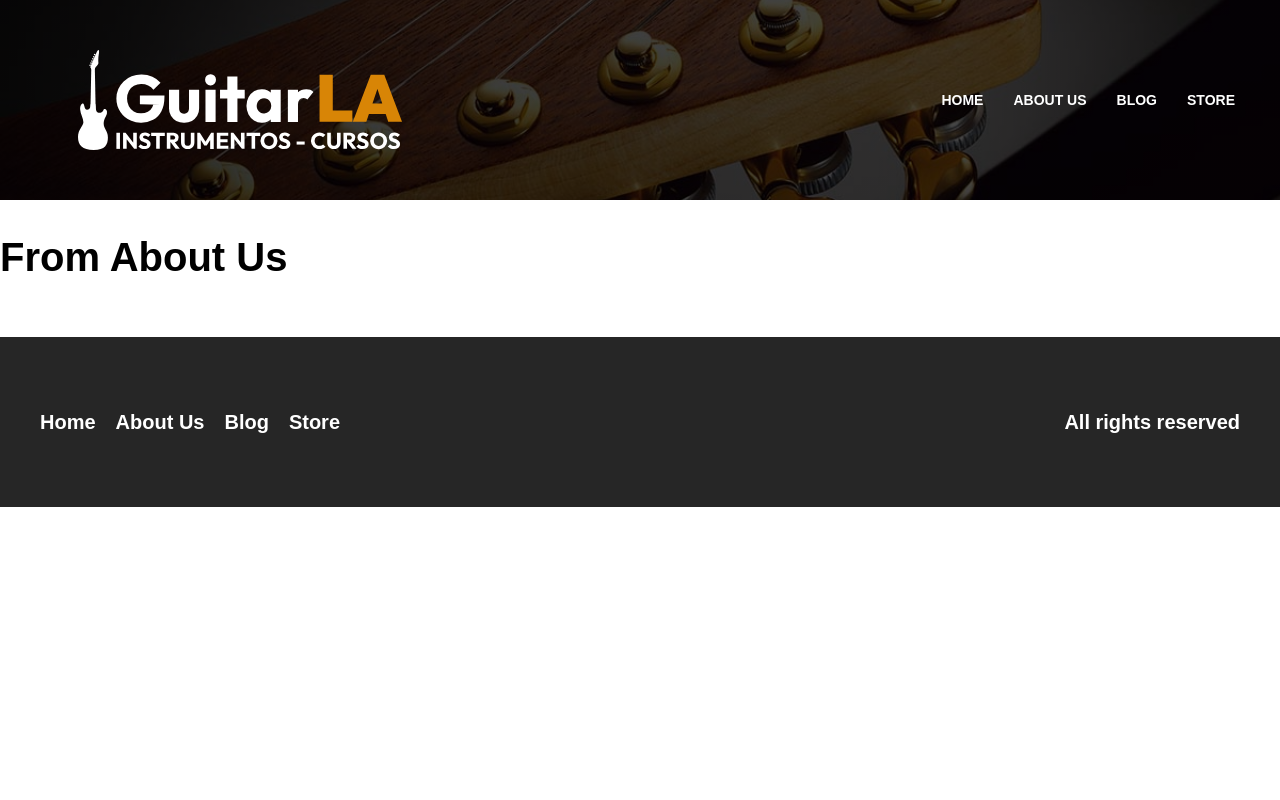
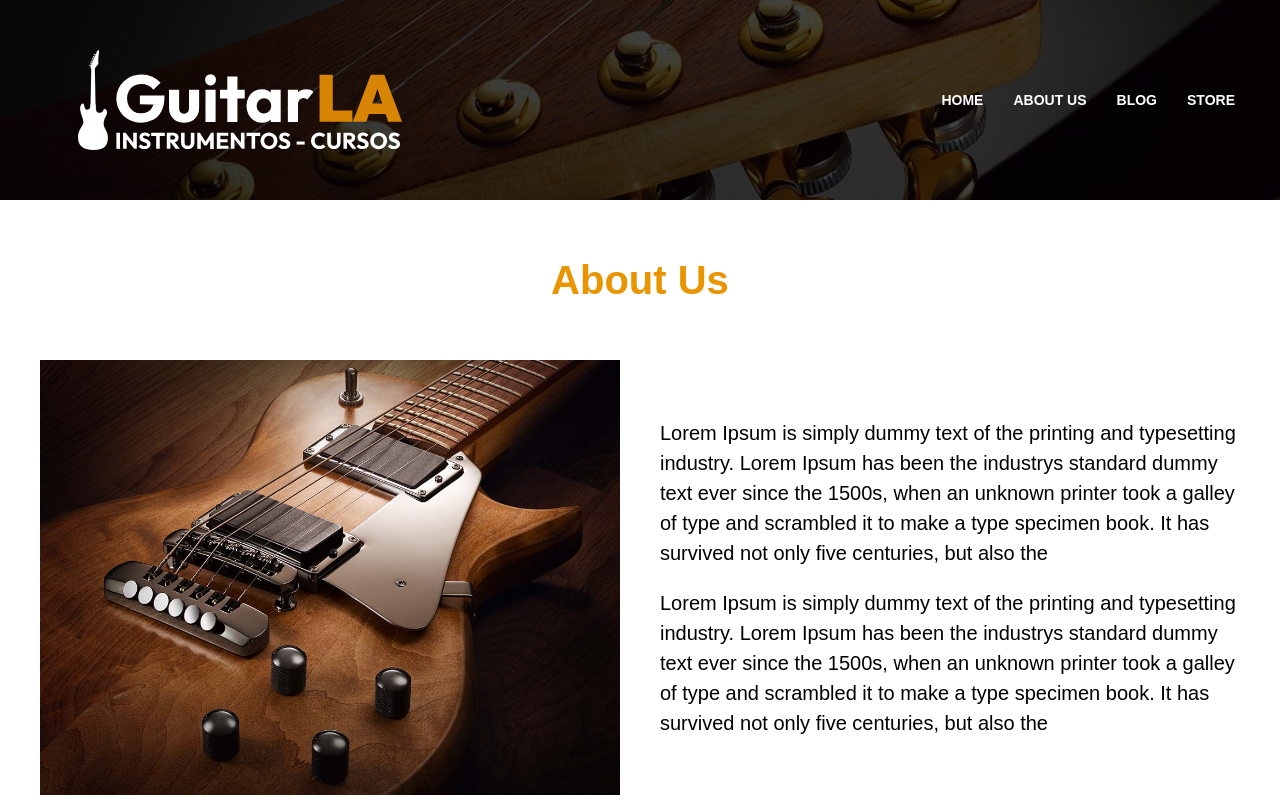
Before and after one commit to jcromerohdz/guitarla-next, a Next.js app: page /aboutus in a window 1280 px wide. Shown: the top 800 px of the page. Built offline with nearby package versions, Linux system fonts and the light colour scheme.

Commit message:
Adding content and styles to the About Us page

```diff
--- a/pages/aboutus.js
+++ b/pages/aboutus.js
@@ -1,11 +1,34 @@
-import Layout from "../components/Layout";
+import Image from 'next/image'
+import Layout from "../components/Layout"
+import styles from '../styles/Aboutus.module.css'
 
 const Aboutus = () => {
   return (
     <Layout
       page={'About Us'}
     >
-      <h1>From About Us</h1>
+      <main className="contenedor">
+        <h2 className="heading">About Us</h2>
+
+        <div className={styles.content}>
+
+          <Image layout='responsive' width={600} height={450} src="/img/nosotros.jpg" alt="Image About Us" />
+
+          <div>
+            <p>
+              Lorem Ipsum is simply dummy text of the printing and typesetting industry. Lorem Ipsum has
+              been the industrys standard dummy text ever since the 1500s, when an unknown printer took a galley of
+              type and scrambled it to make a type specimen book. It has survived not only five centuries, but also the
+            </p>
+            <p>
+              Lorem Ipsum is simply dummy text of the printing and typesetting industry. Lorem Ipsum has
+              been the industrys standard dummy text ever since the 1500s, when an unknown printer took a galley of
+              type and scrambled it to make a type specimen book. It has survived not only five centuries, but also the
+            </p>
+          </div>
+
+        </div>
+      </main>
     </Layout>
   );
 };
--- a/pages/blog.js
+++ b/pages/blog.js
@@ -1,4 +1,3 @@
-
 import Layout from "../components/Layout";
 
 const Blog = () => {
--- /dev/null
+++ b/styles/Aboutus.module.css
@@ -0,0 +1,10 @@
+.content {
+  display: grid;
+  gap: 4rem;
+}
+@media (min-width:768px) {
+  .content {
+    grid-template-columns: repeat(2, 1fr);
+    align-items: center;
+  }
+}
```
